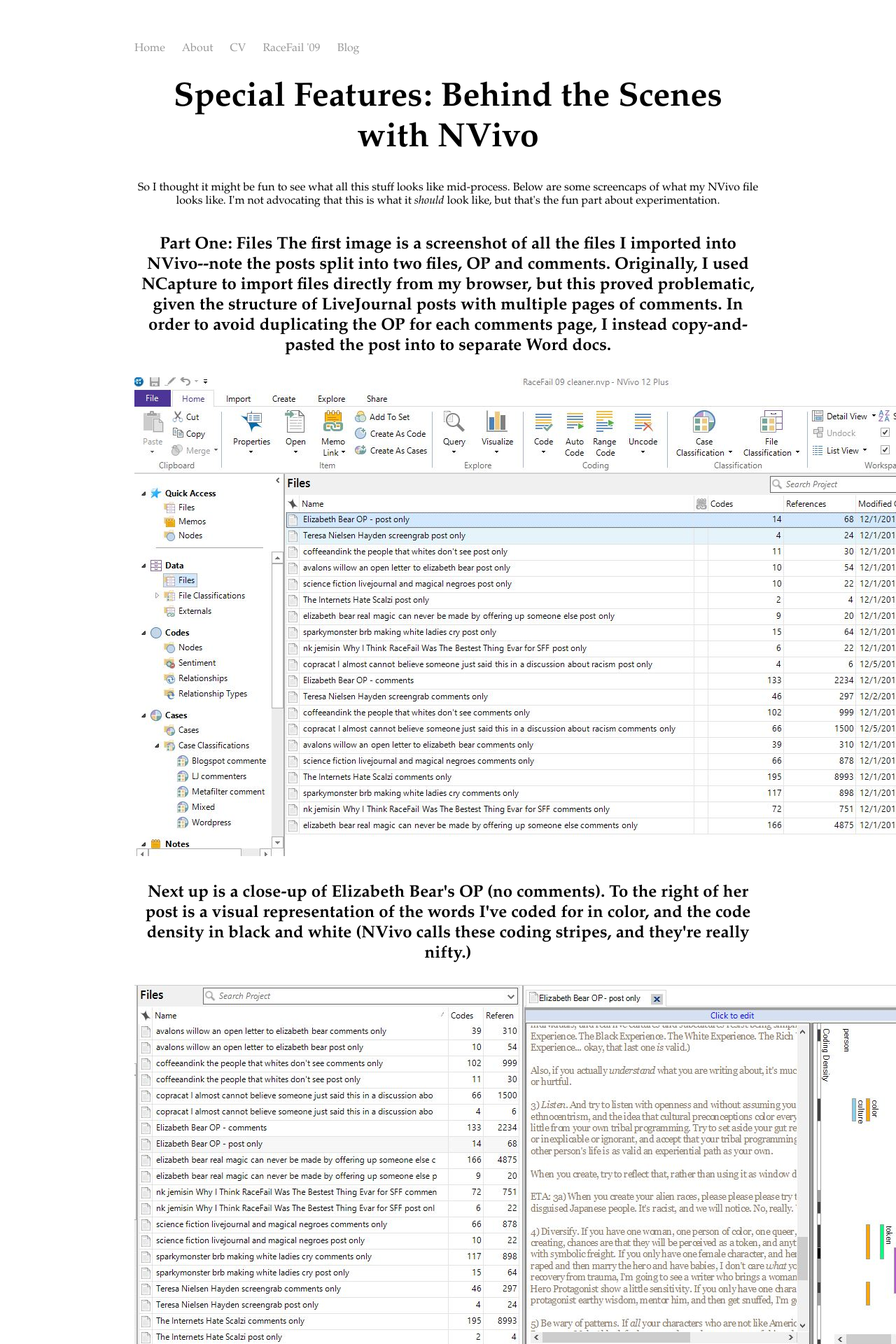
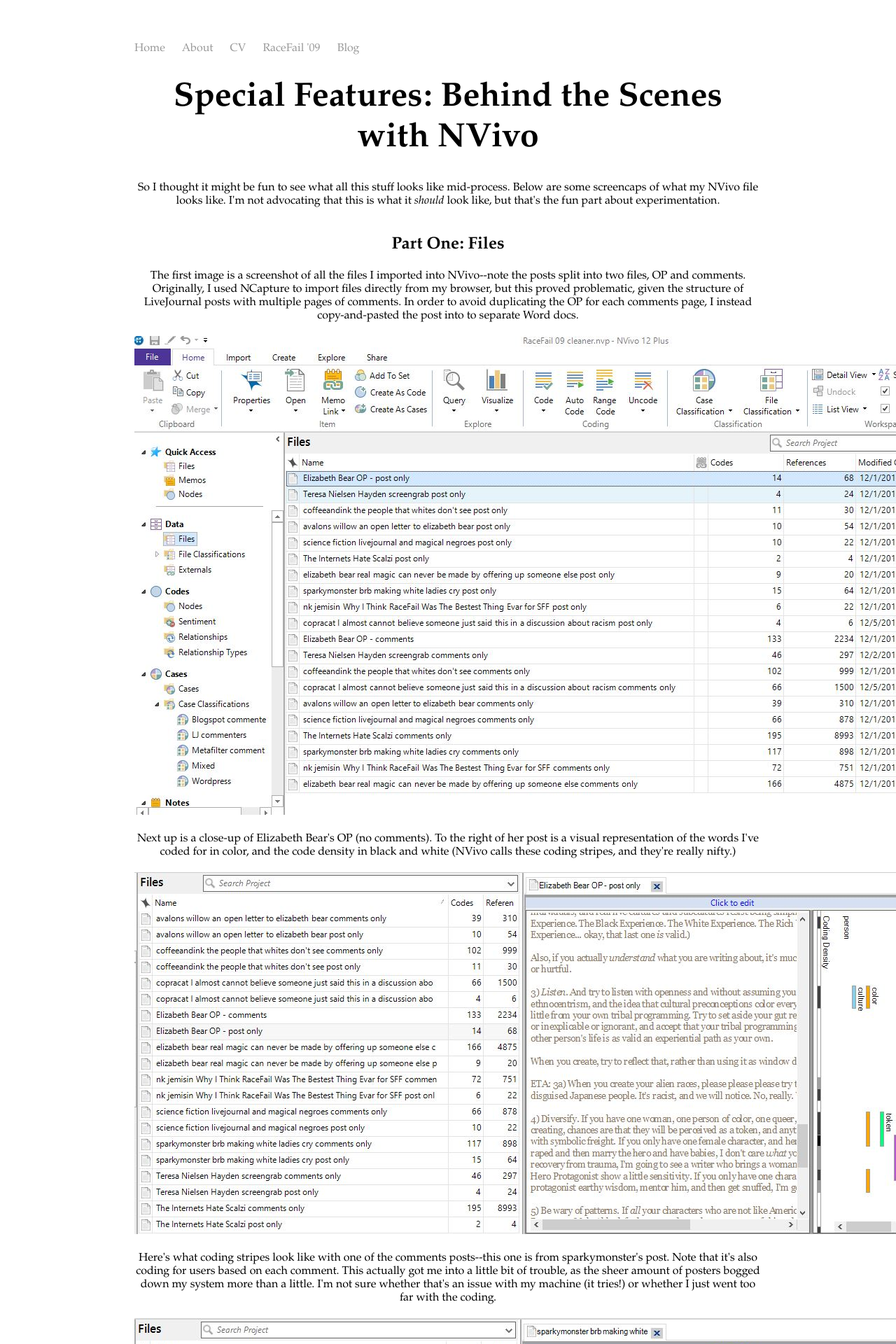
Before and after one commit to pastfutures/pastfutures.github.io, a Jekyll site: the page built from RaceFailDH/bonus.html, in a window 1280 px wide. Shown: the top 1920 px of the page at 70% size. Built offline with Jekyll 4.4.1, drawn with Linux system fonts in a browser that asks for light colours.

```diff
--- a/RaceFailDH/bonus.html
+++ b/RaceFailDH/bonus.html
@@ -7,7 +7,7 @@ title: Ashley Hemm
   So I thought it might be fun to see what all this stuff looks like mid-process. Below are some screencaps of what my NVivo file looks like. I'm not advocating that this is what it <i>should</i> look like, but that's the fun part about experimentation.
   <br>
   <br>
-		<h2>Part One: Files<//h2>
+		<h2>Part One: Files</h2>
 The first image is a screenshot of all the files I imported into NVivo--note the posts split into two files, OP and comments. Originally, I used NCapture to import files directly from my browser, but this proved problematic, given the structure of LiveJournal posts with multiple pages of comments. In order to avoid duplicating the OP for each comments page, I instead copy-and-pasted the post into to separate Word docs.
 		<br>
 		<br>
```
